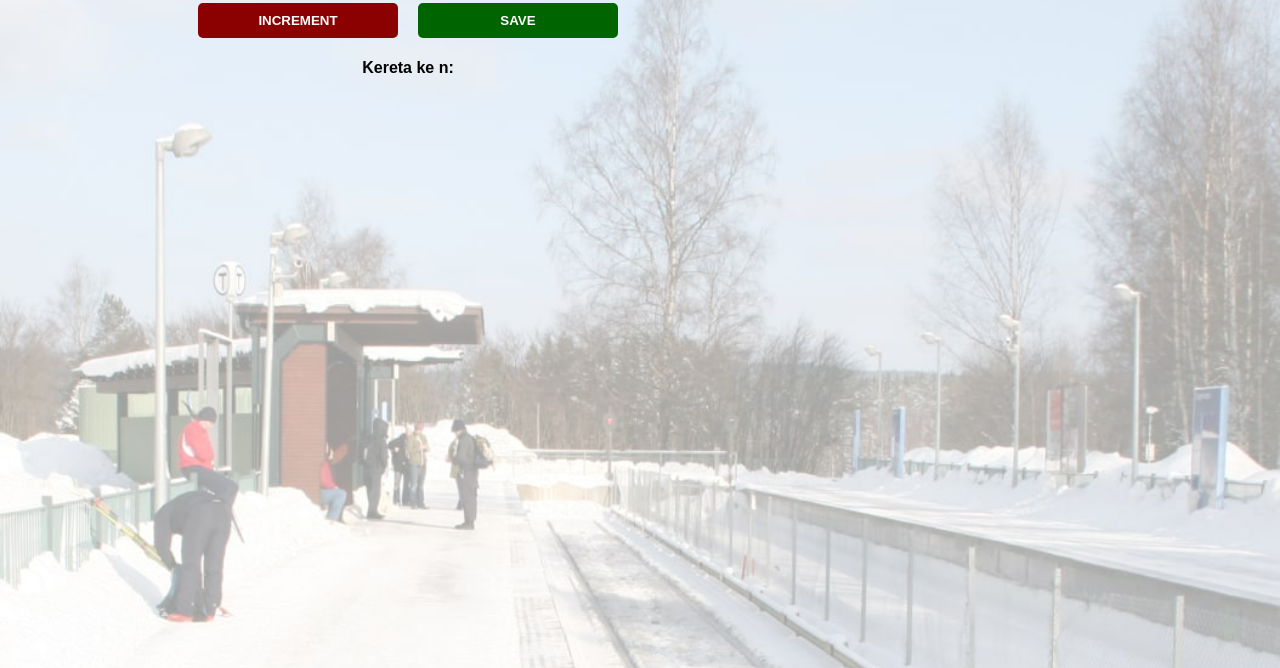
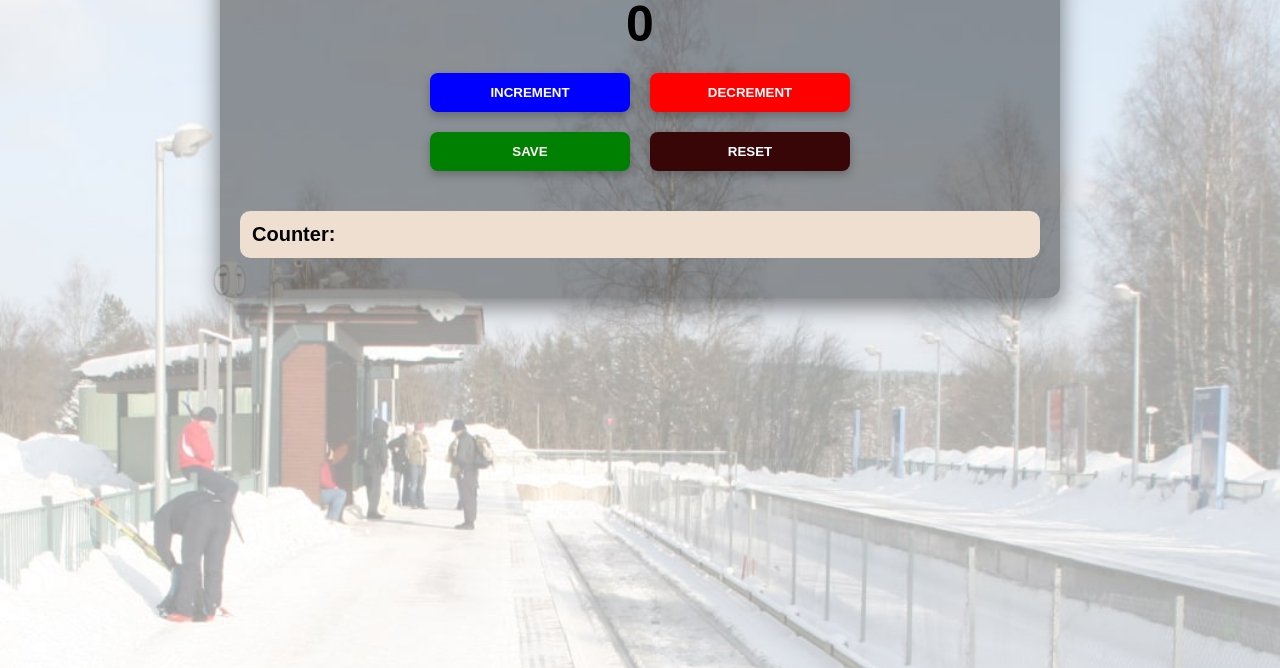
Before and after one commit to BimBim-lab/People-Counter, a plain HTML site: page index.html in a window 1280 px wide. Shown: the part 132-800 px from the top of the page. Drawn offline with Linux system fonts and the light colour scheme.

Commit message:
update v1.1

```diff
--- a/index.css
+++ b/index.css
@@ -19,20 +19,38 @@ h2 {
 
 .container{
     max-width: 800px;
+    max-width: 800px;
+    margin: 50px auto;
+    padding: 20px;
+    background-color: rgba(0, 0, 0, 0.4); /* optional glass effect */
+    border-radius: 12px;
+    box-shadow: 0 8px 24px rgba(0, 0, 0, 0.5);
 }
 
 button {
-    border: none;
+    border: 2px solid transparent;
+    cursor: pointer;
     padding-top: 10px;
     padding-bottom: 10px;
     color: white;
     font-weight: bold;
     width: 200px;
-    margin-bottom: 5px;
-    border-radius: 5px;
+    margin-bottom: 20px;
+    border-radius: 8px;
+    transition: background-color 0.3s ease, transform 0.2s ease, box-shadow 0.3s ease;
+    box-shadow: 0 4px 10px rgba(0, 0, 0, 0.25);
+}
+button:hover {
+  transform: translateY(-3px);
+    box-shadow: 0 2px 4px white;
+}
+button:active {
+    transform: translateY(0);
+    box-shadow: none;
+    opacity: 0.9;
 }
 
-#costum-button{
+.costum-button{
     display: flex;          /* Aligns children inline horizontally */
     justify-content: center; /* Or: flex-start, space-between, etc */
     align-items: center;
@@ -40,9 +58,28 @@ button {
 }
 
 #increment-btn {
-    background: darkred;
+    background: blue;
+}
+
+#decrement-btn {
+    background: red
 }
 
 #save-btn {
-    background: darkgreen;
+    background: green
 }
+
+
+#reset-btn {
+    background: rgb(56, 6, 6);
+}
+
+#save-el {
+    text-align: left;
+    color: black;
+    font-size: 20px;
+    margin-top: 20px;
+    background-color: rgb(238, 223, 209);
+    padding: 12px;
+    border-radius: 10px;
+}
--- a/index.html
+++ b/index.html
@@ -5,15 +5,19 @@
     <body>
         <div class="container">
             <div>
-                <h1>People entered Stasiun Cepu:</h1>
+                <h1>People Counter</h1>
                 <h2 id="count-el">0</h2>
             </div>
-            <div id="costum-button">
+            <div class="costum-button">
                 <button id="increment-btn" onclick="increment()">INCREMENT</button>
+                <button id="decrement-btn" onclick="decrement()">DECREMENT</button>
+            </div>
+            <div class="costum-button">
                 <button id="save-btn" onclick="save()">SAVE</button>
+                <button id="reset-btn" onclick="reset()">RESET</button>
             </div>
             <div>
-                <p id="save-el">Kereta ke n: </p>
+                <p id="save-el">Counter: </p>
             </div>
         </div>
         <script src="index.js">
--- a/index.js
+++ b/index.js
@@ -1,10 +1,37 @@
-let saveEl = document.getElementById("save-el")
-let countEl = document.getElementById("count-el")
+const saveEl = document.getElementById("save-el")
+const countEl = document.getElementById("count-el")
+const resetEl = document.getElementById("reset-el")
+
 let count = 0
+
+window.onload = function() {
+    // Load count from local storage when the page loads
+    const savedCount = localStorage.getItem("count")
+    const savedHistory = localStorage.getItem("history")
+
+    if (savedCount !== null) {
+        count = JSON.parse(savedCount)
+        countEl.textContent = count
+    }
+    if (savedHistory !== null) {
+        saveEl.textContent = "Counter: " + savedHistory
+    } else {
+        saveEl.textContent = "Counter: "
+    }
+}
 
 function increment() {
     count += 1
     countEl.textContent = count
+    localStorage.setItem("count", JSON.stringify(count)) // Save count to local storage
+}
+
+function decrement() {
+    if (count > 0) {
+        count -= 1
+        countEl.textContent = count
+        localStorage.setItem("count", JSON.stringify(count))
+    }
 }
 
 function save() {
@@ -12,4 +39,14 @@ function save() {
     saveEl.textContent += countStr
     countEl.textContent = 0
     count = 0
+    localStorage.setItem("count", JSON.stringify(count))
+    const currentHistory = saveEl.textContent.replace("Counter: ", "") //mengubah data lebih baik untuk save
+    localStorage.setItem("history", currentHistory) // Save history to local storage
 }
+
+function reset() {
+    saveEl.textContent = "Counter: "
+    countEl.textContent = 0
+    count = 0
+    localStorage.setItem("count", JSON.stringify(count))
+}
```
